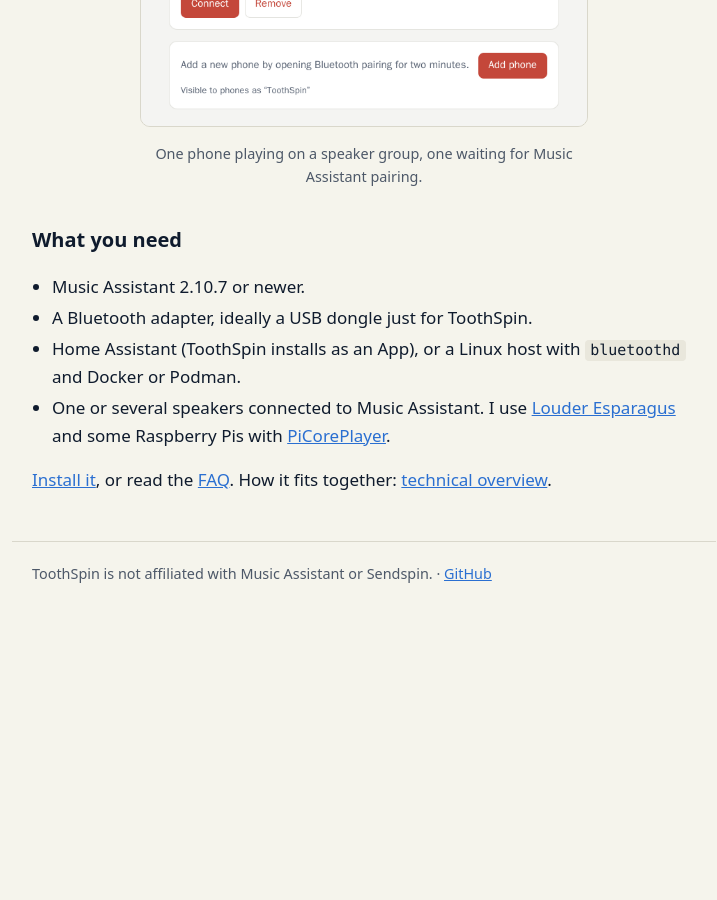
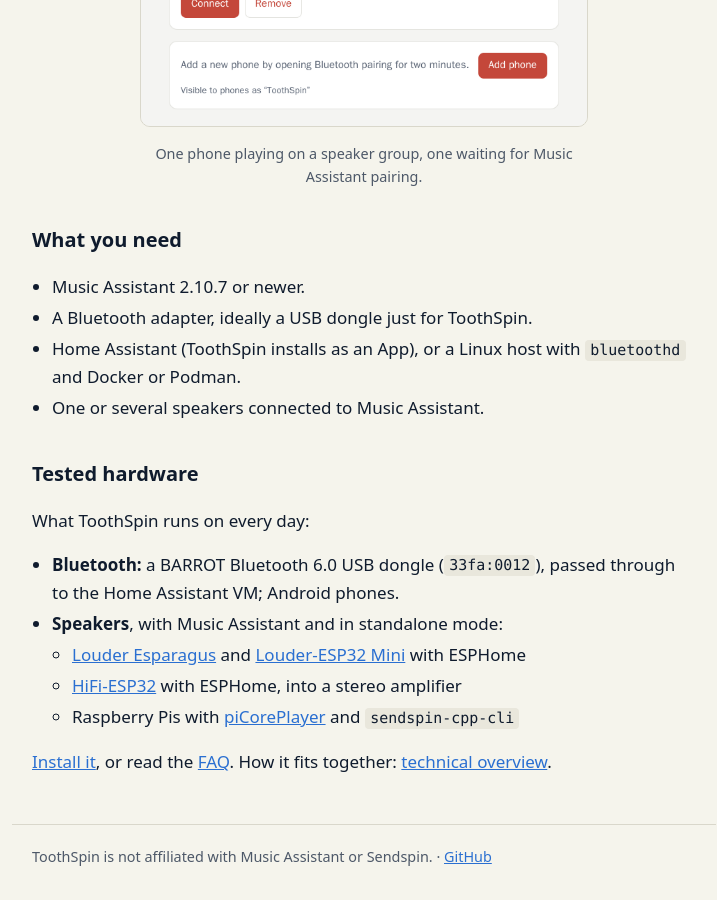
Before and after one commit to eknoes/toothspin, a Jekyll site: the page built from docs/index.md, in a window 1280 px wide and 900 px high, scrolled down 2551 px. Shown: the whole window, without its empty margins (276-993 px from the left). Built offline with Jekyll 4.4.1, drawn with Linux system fonts in a browser that asks for light colours; before the commit the page ends 3168 px from its top, so only the background shows below that.

Commit message:
docs: list the hardware ToothSpin runs on
Co-Authored-By: Claude Opus 5.5 <noreply@anthropic.com>

```diff
--- a/docs/index.md
+++ b/docs/index.md
@@ -58,7 +58,22 @@ that ships with Music Assistant 2.10.7.
 - A Bluetooth adapter, ideally a USB dongle just for ToothSpin.
 - Home Assistant (ToothSpin installs as an App), or a Linux host with
   `bluetoothd` and Docker or Podman.
-- One or several speakers connected to Music Assistant. I use [Louder Esparagus](https://github.com/sonocotta/esparagus-media-center#louder-esparagus) and some Raspberry Pis with [PiCorePlayer](https://www.picoreplayer.org/).
+- One or several speakers connected to Music Assistant.
+
+## Tested hardware
+
+What ToothSpin runs on every day:
+
+- **Bluetooth:** a BARROT Bluetooth 6.0 USB dongle (`33fa:0012`), passed
+  through to the Home Assistant VM; Android phones.
+- **Speakers**, with Music Assistant and in standalone mode:
+  - [Louder Esparagus](https://github.com/sonocotta/esparagus-media-center#louder-esparagus)
+    and [Louder-ESP32 Mini](https://github.com/sonocotta/esp32-audio-dock#louder-esp32-mini)
+    with ESPHome
+  - [HiFi-ESP32](https://github.com/sonocotta/esp32-audio-dock#hifi-esp32-and-hifi-esp32-plus)
+    with ESPHome, into a stereo amplifier
+  - Raspberry Pis with [piCorePlayer](https://www.picoreplayer.org/) and
+    `sendspin-cpp-cli`
 
 [Install it]({{ '/install.html' | relative_url }}), or read the
 [FAQ]({{ '/faq.html' | relative_url }}). How it fits together: [technical overview]({{ '/overview.html' | relative_url }}).
```
Also changed, not shown: README.md.
